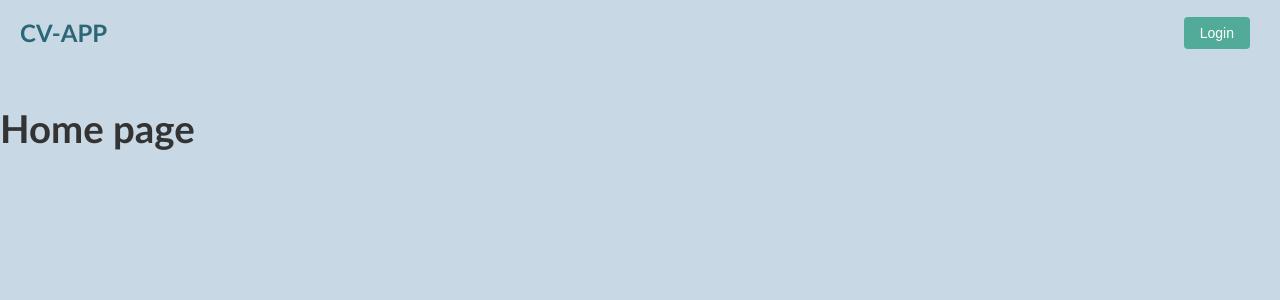
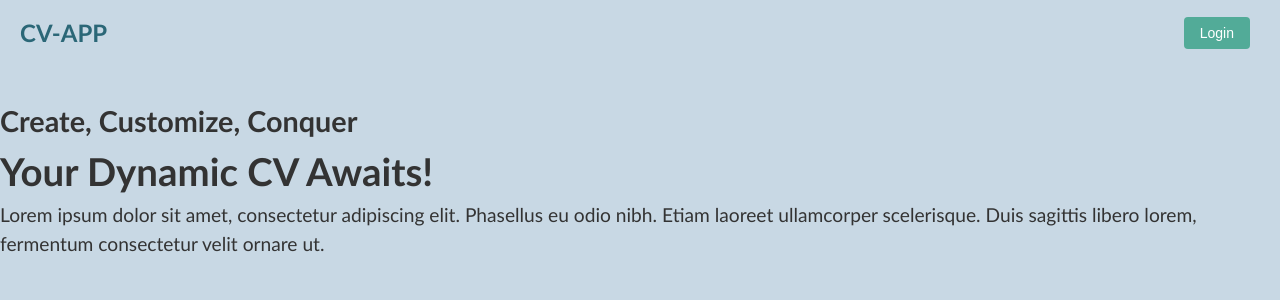
Before and after one commit to camillachr/cv-app, a React (Vite) app: page / in a window 1280 px wide. Shown: the top 300 px of the page. Built offline with nearby package versions, Linux system fonts and the light colour scheme; no server answers.

Commit message:
homepage tilpasset brukerrolle

```diff
--- a/src/pages/HomePage.tsx
+++ b/src/pages/HomePage.tsx
@@ -1,9 +1,31 @@
-import React from "react";
+import { useSelector } from "react-redux";
+import { RootState } from "../redux/store";
 
 const Home = () => {
+  const { user, isAuthenticated } = useSelector(
+    (state: RootState) => state.auth
+  );
+
   return (
     <div>
-      <h1>Home page</h1>
+      {!isAuthenticated && (
+        <div>
+          <h2>Create, Customize, Conquer </h2>
+          <h1>Your Dynamic CV Awaits!</h1>
+          <p>
+            Lorem ipsum dolor sit amet, consectetur adipiscing elit. Phasellus
+            eu odio nibh. Etiam laoreet ullamcorper scelerisque. Duis sagittis
+            libero lorem, fermentum consectetur velit ornare ut.
+          </p>
+        </div>
+      )}
+
+      {isAuthenticated && (
+        <div>
+          <h1>Welcome, {user?.name}!</h1>
+          <h2>Clever message here </h2>
+        </div>
+      )}
     </div>
   );
 };
```
